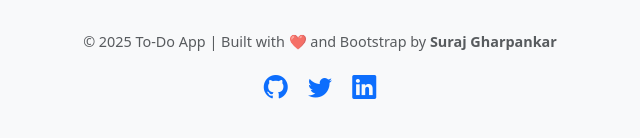
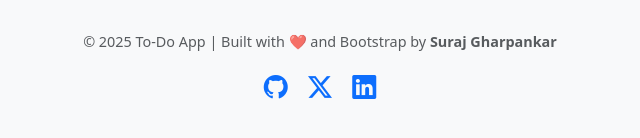
Before and after one commit to surajgharpankar28/ToDo, a plain HTML site: page index.html in a window 1280 px wide. Shown: the part 346-484 px from the top of the page, 320-960 px from the left. Drawn offline with nearby package versions, Linux system fonts and the light colour scheme.

Commit message:
FaXTwitter icon added

```diff
--- a/index.html
+++ b/index.html
@@ -57,7 +57,7 @@
                 <i class="bi bi-github icon"></i>
             </a>
             <a href="https://x.com/surajgharpankar" target="_blank" class="text-decoration-none text-primary me-3">
-                <i class="bi bi-twitter icon"></i>
+                <i class="bi bi-twitter-x icon"></i>
             </a>
             <a href="https://www.linkedin.com/in/surajgharpankar" target="_blank"
                 class="text-decoration-none text-primary">
```
